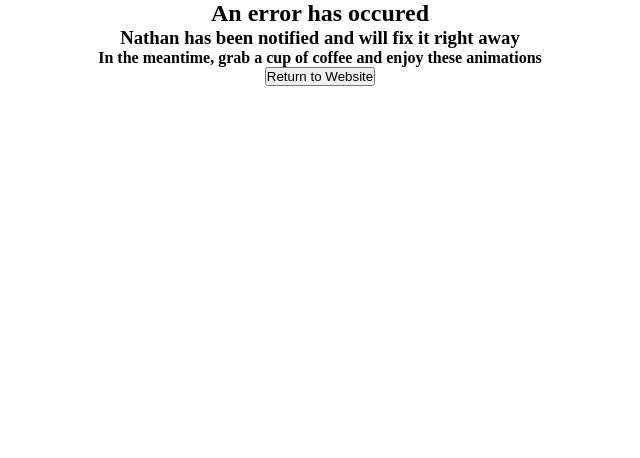
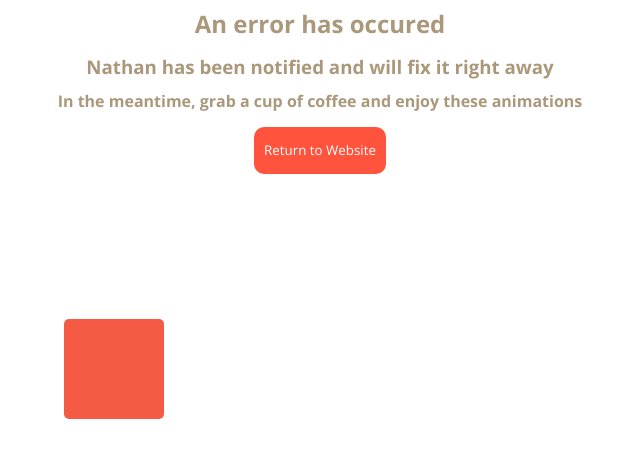
Before and after one commit to Leymabeans/personal-portfolio, a PHP site: page /HTML/Error.html in a window 1280 px wide. Shown: the top 458 px of the page, without its empty margins (320-960 px from the left). Run offline with PHP 8.4, Linux system fonts and the light colour scheme.

Commit message:
Styled button, animations, and texts

```diff
--- a/STYLE/error.css
+++ b/STYLE/error.css
@@ -3,8 +3,62 @@
   margin: 0;
   padding: 0;
   text-align: center;
+  line-height: 2.0;
+  font-family: "Open Sans", sans-serif;
 }
 
-h1 {
-  text-align: center;
+h2, h3, h4 {
+  color: #AB987A;
 }
+
+
+button {
+  background-color: #FF533D;
+  color: #ffffff;
+  padding: 10px;
+  border: none;
+  border-radius: 10px;
+  margin: 10px auto;
+  transition: transform 1s;
+}
+
+
+button:hover {
+  transform: scale(1.1);
+  cursor: pointer;
+}
+
+button:focus {
+  opacity: 0.9;
+  outline: none !important;
+}
+
+div {
+  width: 100px;
+  height: 100px;
+  border-radius: 5px;
+  background-color: #0f1626;
+  position: relative;
+  animation-name: error;
+  animation-duration: 6s;
+  animation-iteration-count: infinite;
+  animation-direction: alternate;
+}
+
+/* Safari 4.0 - 8.0 */
+@-webkit-keyframes error {
+  0%   {background-color:#FF533D; left:30%; top:100px;}
+  25%  {background-color:#AB987A; left:70%; top:100px;}
+  50%  {background-color:#FF533D; left:70%; top:400px;}
+  75%  {background-color:#AB987A; left:30%; top:400px;}
+  100% {background-color:#FF533D; left:30%; top:100px;}
+}
+
+/* Standard syntax */
+@keyframes error {
+  0%   {background-color:#FF533D; left:30%; top:100px;}
+  25%  {background-color:#AB987A; left:70%; top:100px;}
+  50%  {background-color:#FF533D; left:70%; top:400px;}
+  75%  {background-color:#AB987A; left:30%; top:400px;}
+  100% {background-color:#FF533D; left:30%; top:100px;}
+}
```
